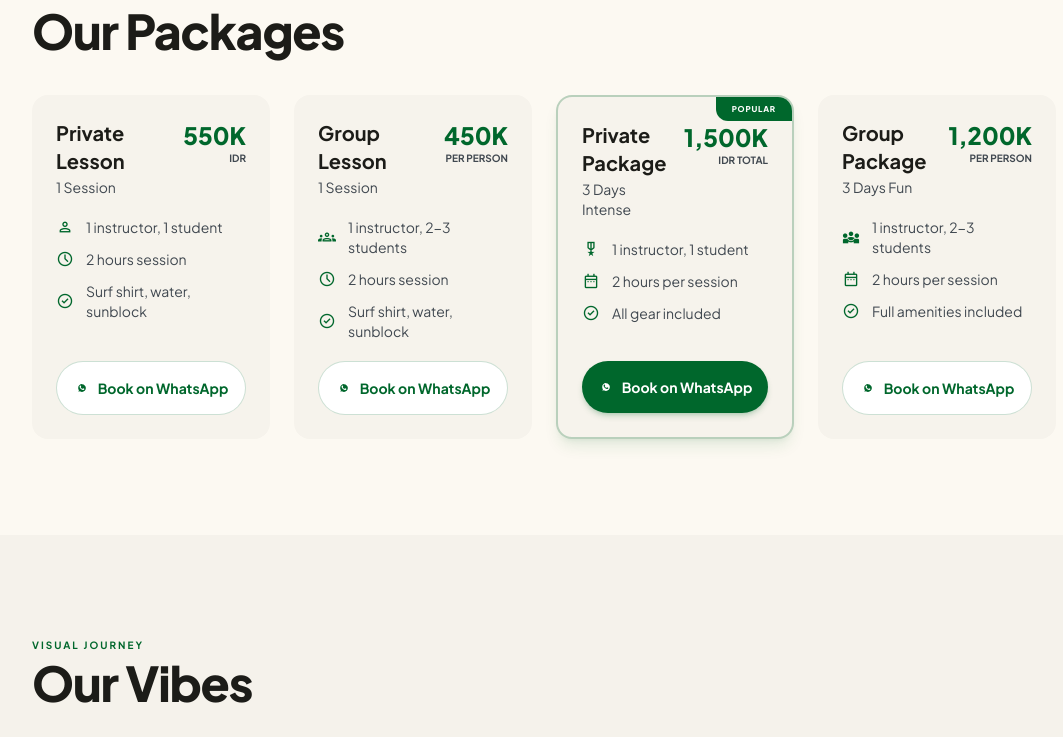
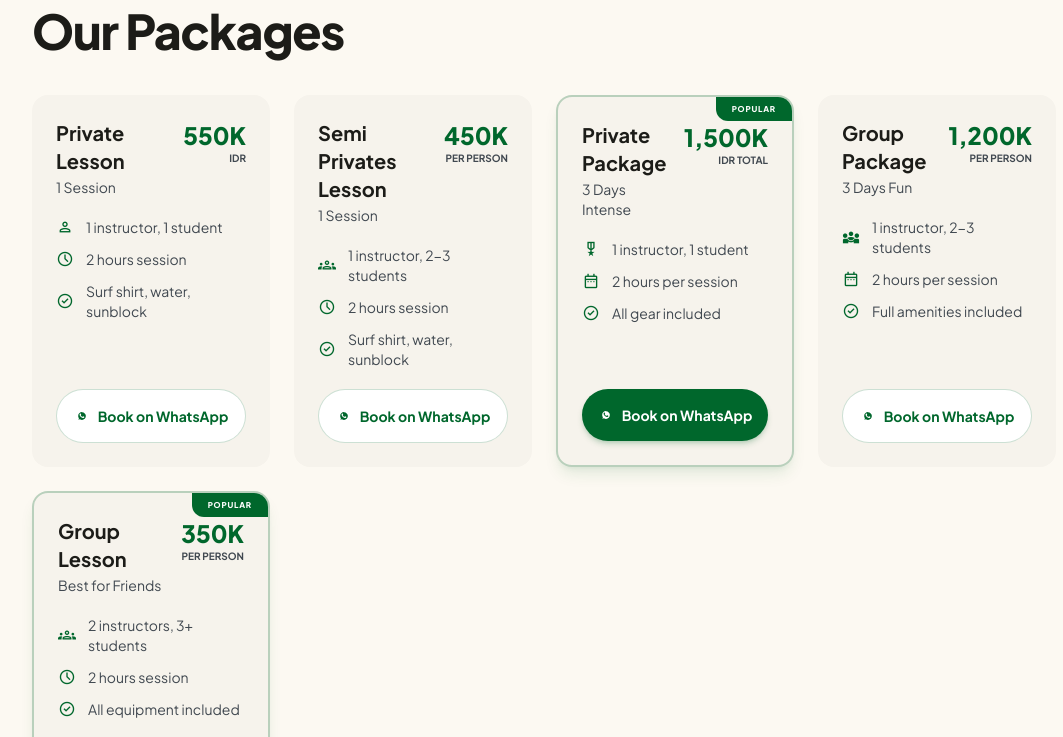
Before and after one commit to agusdwyna/thombalisurfschool, a React (Vite) app: page / in a window 1280 px wide. Shown: the part 981-1718 px from the top of the page, without its empty margins (96-1159 px from the left). Built offline with nearby package versions, Linux system fonts and the light colour scheme.

Commit message:
added new package

```diff
--- a/src/App.jsx
+++ b/src/App.jsx
@@ -53,7 +53,7 @@ const packages = [
       "Halo Thom Bali Surf School! 🏄\n\nSaya tertarik dengan paket *Private Lesson* (550K IDR / 1 session).\n\nBoleh info ketersediaan jadwal dan cara bookingnya? Terima kasih!",
   },
   {
-    name: "Group Lesson",
+    name: "Semi Privates Lesson",
     sub: "1 Session",
     price: "450K",
     priceLabel: "PER PERSON",
@@ -97,6 +97,22 @@ const packages = [
     waMessage:
       "Halo Thom Bali Surf School! 🏄\n\nSaya tertarik dengan paket *Group Package* (1,200K IDR per orang / 3 hari).\n\nBoleh info ketersediaan dan detail paket seru ini? Terima kasih!",
   },
+
+  {
+  name: "Group Lesson",
+  sub: "Best for Friends",
+  price: "350K",
+  priceLabel: "PER PERSON",
+  features: [
+    { icon: "groups", text: "2 instructors, 3+ students" },
+    { icon: "schedule", text: "2 hours session" },
+    { icon: "check_circle", text: "All equipment included" },
+  ],
+  featured: true,   // 🔥 penting
+  popular: true,    // 🔥 kasih badge
+  waMessage:
+    "Halo Thom Bali Surf School! 🏄\n\nSaya tertarik dengan paket *Super Group Lesson* (350K IDR per orang / 1 session).\n\nBoleh info ketersediaan dan detail untuk group ini? Terima kasih!",
+},
 ];
 
 // ─── Gallery Images ─────────────────────────────────────────────────
```
